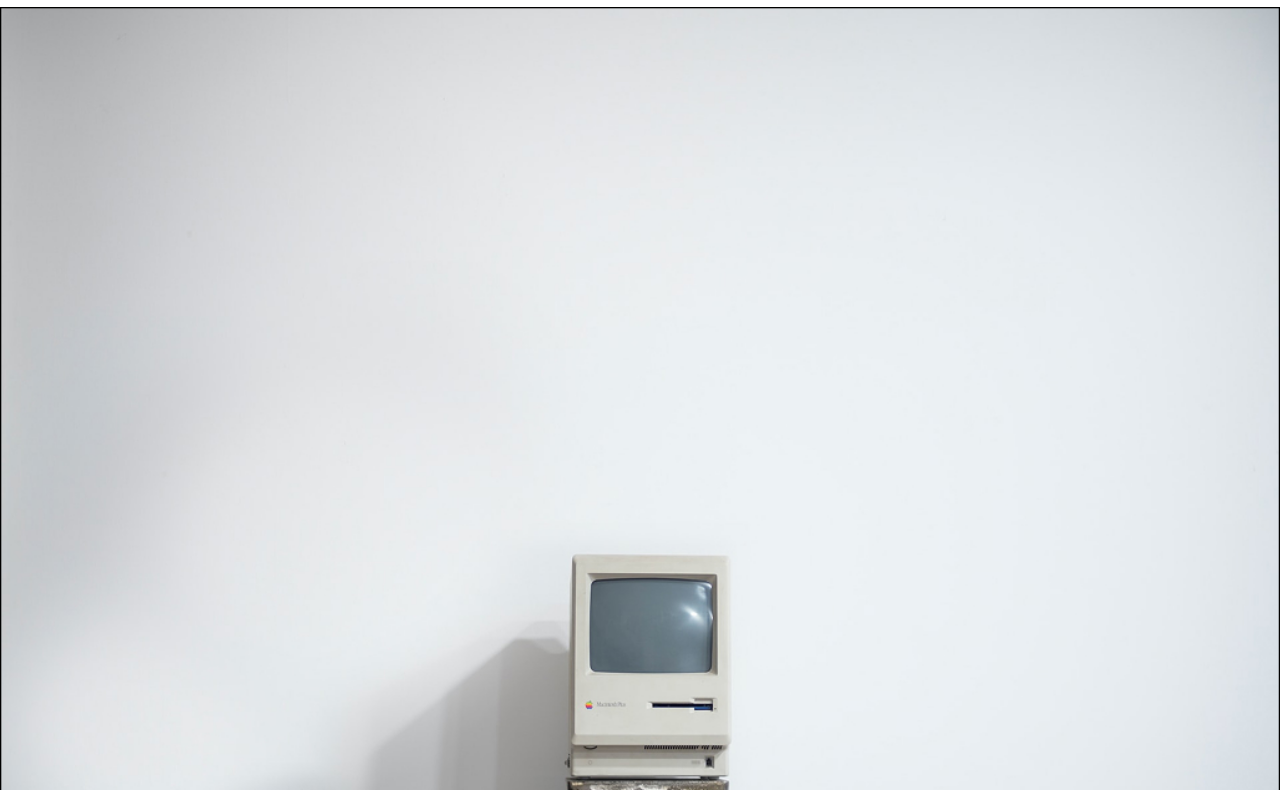
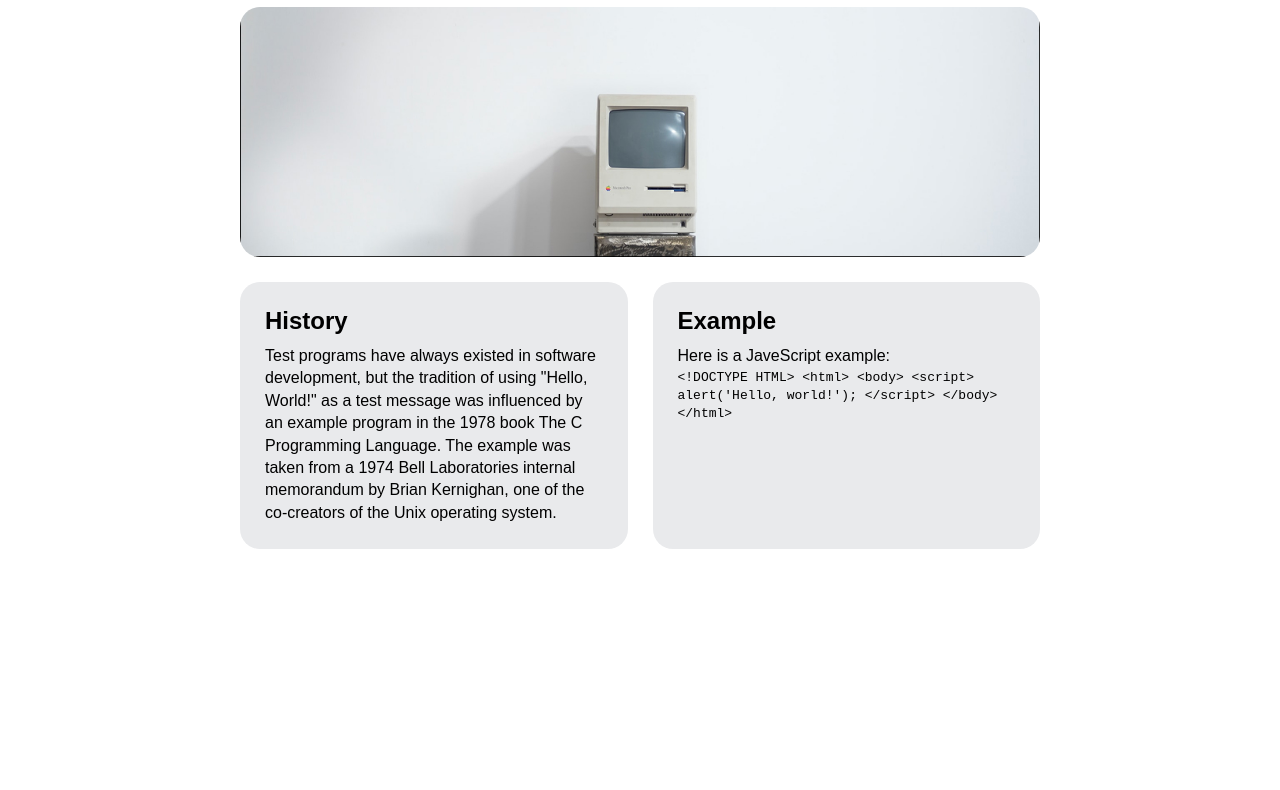
Before and after one commit to noahj1422/HelloWorldPt2, a plain HTML site: page index.html in a window 1280 px wide. Shown: the part 88-878 px from the top of the page. After the commit the page ends 800 px from the top, so only its background shows below. Drawn offline with Linux system fonts and the light colour scheme.

Commit message:
Layout CSS

```diff
--- a/index.html
+++ b/index.html
@@ -3,12 +3,17 @@
   <head>
     <meta charset="UTF-8">
     <meta name="viewport" content="width=device-width, initial-scale=1.0">
+    <meta http-equiv="X-UA-Compatible" content="ie=edge">
     <title>Hello World pt.2</title>
     <link rel="stylesheet" href="screen.css">
   </head>
   <body>
+    <main>
       <h1>HelloWorld</h1>
-    <img src="images/mac.jpg" alt="old mac computer">
+      <div class="masthead">
+
+      </div>
+      <div class="details">
         <section>
           <h2>History</h2>
           <p>Test programs have always existed in software development, but the tradition of using "Hello, World!" as a test message was influenced by an example program in the 1978 book The C Programming Language. The example was taken from a 1974 Bell Laboratories internal memorandum by Brian Kernighan, one of the co-creators of the Unix operating system.</p>
@@ -17,16 +22,18 @@
           <h2>Example</h2>
           <p>Here is a JaveScript example:</p>
           <code>
-        &lt;!DOCTYPE HTML&lt;
-        &lt;html&lt;
-          &lt;body&lt;
-            &lt;script&lt;
+            &lt;!DOCTYPE HTML&gt;
+            &lt;html&gt;
+              &lt;body&gt;
+                &lt;script&gt;
                   alert('Hello, world!');
-            &lt;/script&lt;
-          &lt;/body&lt;
-        &lt;/html&lt;
+                &lt;/script&gt;
+              &lt;/body&gt;
+            &lt;/html&gt;
           </code>
         </section>
+      </div>
+    </main>
     <script src="index.js"></script>
   </body>
 </html>
--- a/screen.css
+++ b/screen.css
@@ -1,11 +1,47 @@
 /* Add screen styles below */
 body {
     background-color: #fff;
-    font-family: Helvetica, sans-serif;
+    font-family: Arial, Helvetica, sans-serif;
     border-top: 15px solid #424242;
-    margin: 0;
+    margin: 0 auto;
+}
+
+main {
+    margin: 0 auto;
+    width: 800px;
+}
+
+.masthead {
+    background-image: url("images/mac.jpg");
+    background-size: cover;
+    background-position: bottom;
+    height: 250px;
+    border-radius: 20px;
+}
+
+.details {
+    display: flex;
+    gap: 25px;
+}
+
+.details section {
+    flex-grow: 1;
+    flex-basis: 0;
+    background: #E9EAEC;
+    padding: 25px ;
+    border-radius: 20px;
+    margin-top: 25px;
 }
 
 img {
     width: 100%;
 }
+
+h2 {
+    margin: 0 0 10px 0;
+}
+
+p {
+    margin: 0;
+    line-height: 1.4em;
+}
```
Lines whose indentation alone changed are shown as unchanged.
